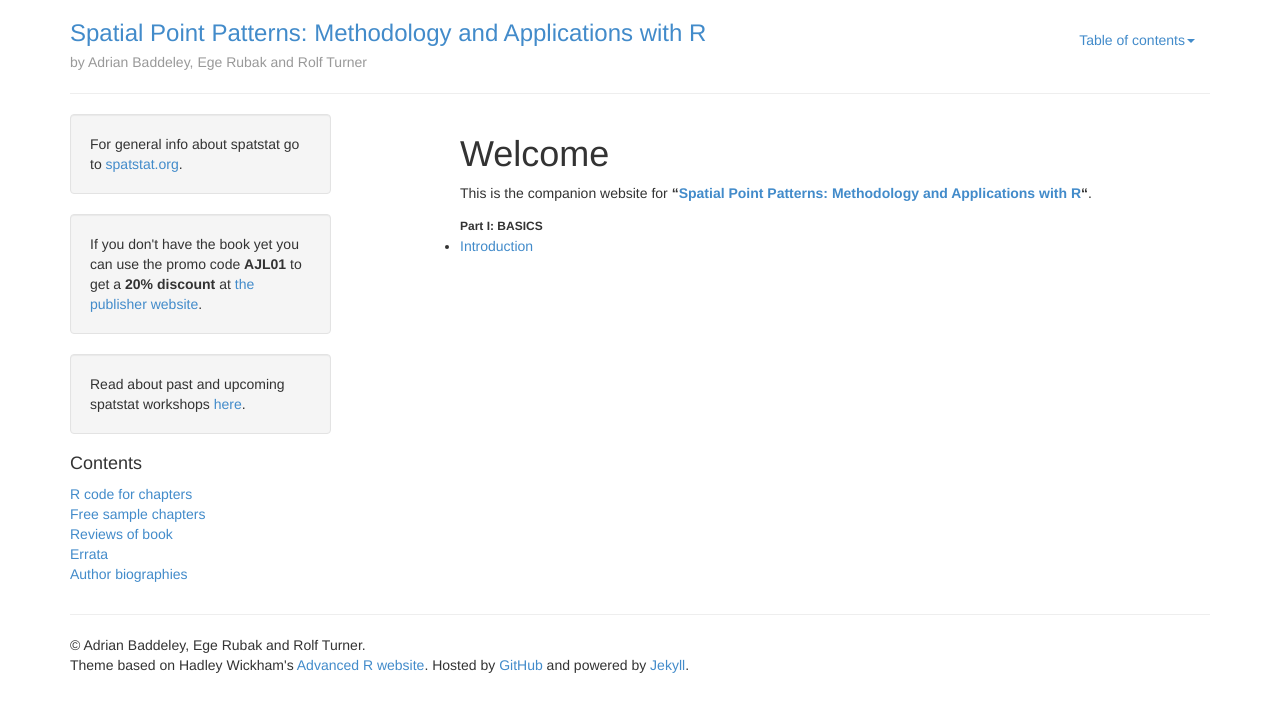
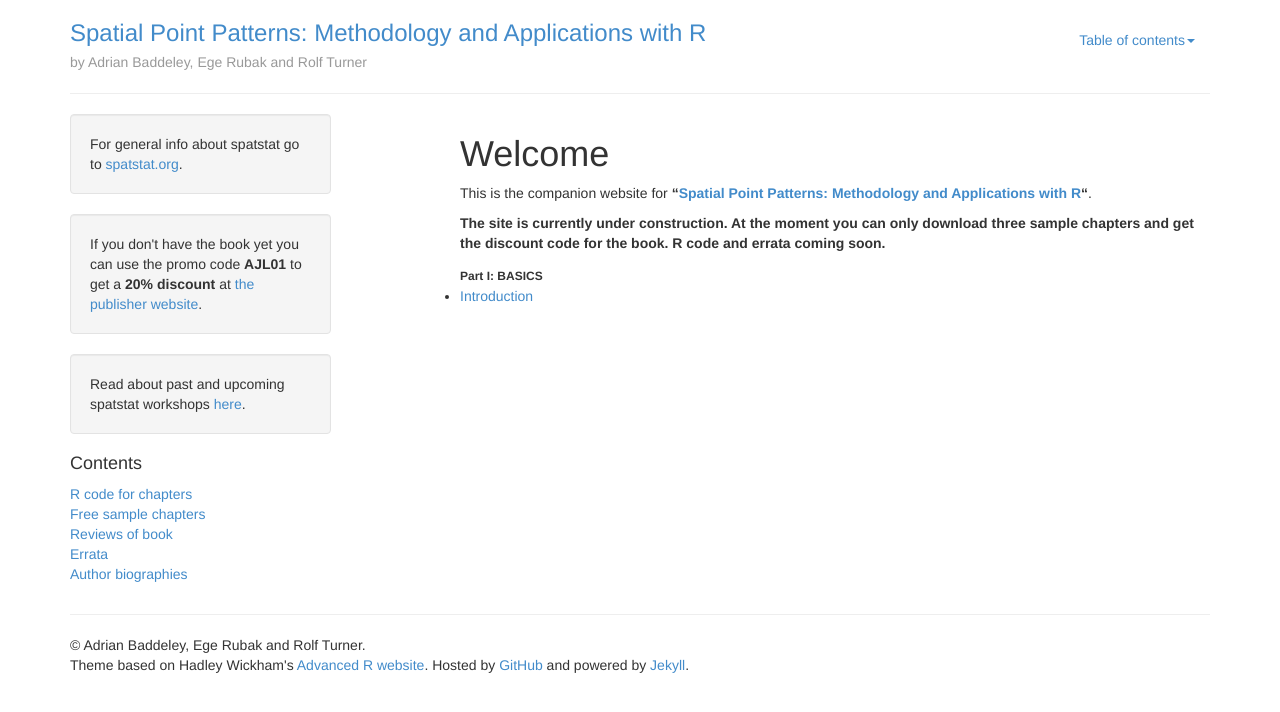
Before and after one commit to spatstat/book, a Jekyll site: the page built from index.md, in a window 1280 px wide. Shown: the top 712 px of the page. Built offline with Jekyll 4.4.1, drawn with Linux system fonts in a browser that asks for light colours; Markdown is read by kramdown in place of the engine named in the settings.

Commit message:
Added 'under construction' notice.

```diff
--- a/index.md
+++ b/index.md
@@ -7,6 +7,8 @@ title: Welcome
 
 This is the companion website for __"[Spatial Point Patterns: Methodology and Applications with R][1]"__.
 
+**The site is currently under construction. At the moment you can only download three sample chapters and get the discount code for the book. R code and errata coming soon.**
+
 <ul class="toc">
   {% include nav.html %}
 </ul>
```
